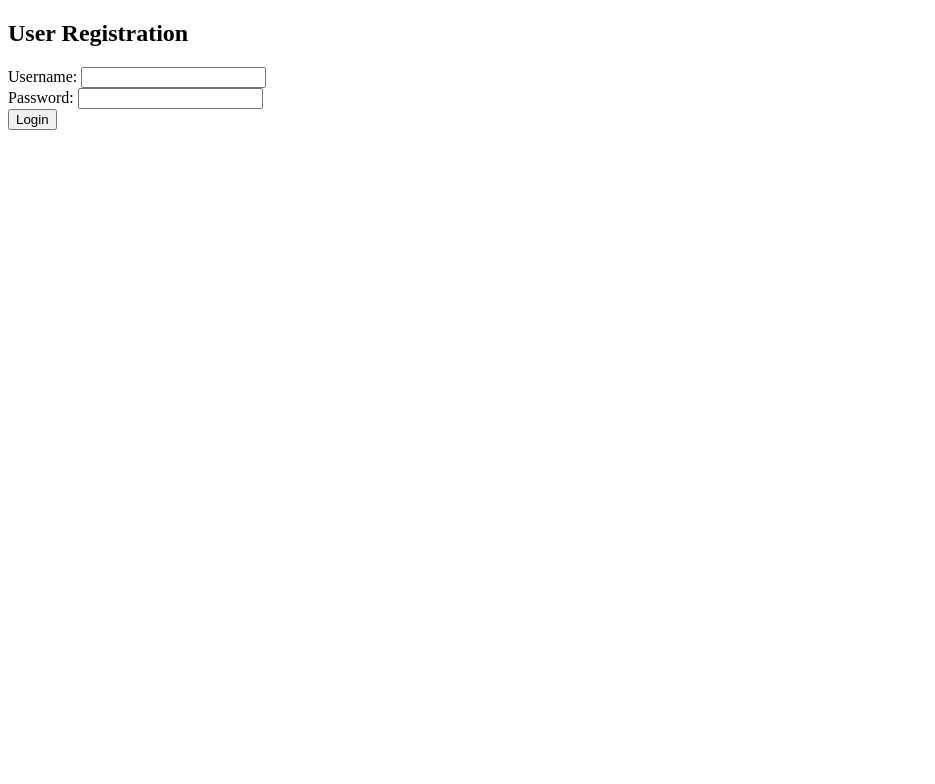
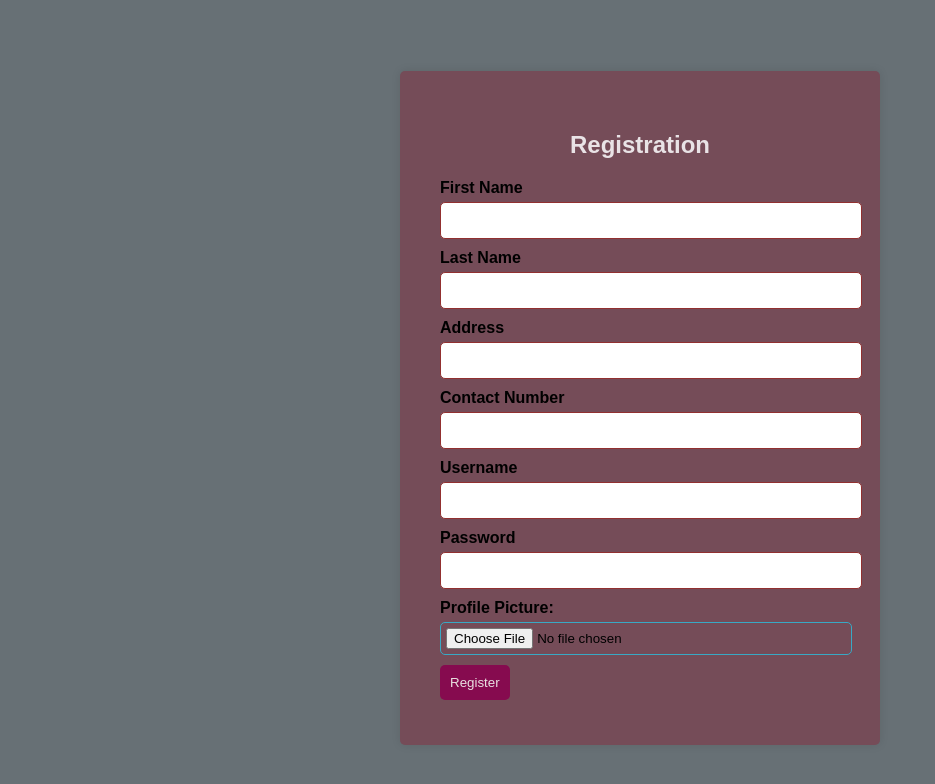
Before and after one commit to jenn0313/CHAT-APPLICATION, a website: page register.html in a window 1280 px wide. Shown: the whole page, without its empty margins (0-935 px from the left). Drawn offline with Linux system fonts and the light colour scheme.

Commit message:
Update register.html

```diff
--- a/register.html
+++ b/register.html
@@ -3,21 +3,121 @@
 <head>
 <meta charset="UTF-8">
 <meta name="viewport" content="width=device-width, initial-scale=1.0">
-    <title>Document</title>
+<title>Chat Application Registration</title>
+
+  <style>
+    /* Registration Form */
+    body {
+      font-family: Arial, sans-serif;
+      background-color: #f2f2f2;
+      background-color: rgba(66, 77, 83, 0.8);
+      padding: 0;
+      display: flex;
+      justify-content: center;
+      align-items: center;
+      height: 100vh;
+    }
+
+    .form-container {
+      width: 70%;
+      max-width: 400px;
+      padding: 40px;
+      background-color: #754c58;
+      border-radius: 5px;
+      box-shadow: 0px 0px 10px rgba(0, 0, 0, 0.1);
+    }
+
+    h2 {
+      text-align: center;
+      color: #e9e3e6;
+    }
+
+    /* Form Elements */
+    .form-group {
+      margin: 5px 0;
+    }
+
+    .form-group label {
+      display: block;
+      font-weight: bold;
+    }
+
+    .form-group input[type="text"],
+    .form-group input[type="password"] {
+      width: 100%;
+      padding: 10px;
+      margin: 5px 0;
+      border: 1px solid #923030;
+      border-radius: 5px;
+    }
+
+    /* Buttons */
+    .form-group button {
+      background-color: #860b4f;
+      color: #e9e1e1;
+      padding: 10px 10px;
+      border: none;
+      border-radius: 5px;
+      cursor: pointer;
+    }
+
+    .form-group button:hover {
+      background-color: #45a049;
+    }
+
+    /* File input style */
+    input[type="file"] {
+      width: 100%;
+      padding: 5px;
+      margin: 5px 0;
+      border: 1px solid #38a9c5;
+      border-radius: 5px;
+    }
+  </style>
 </head>
 <body>
-    <div id="Registration">
-        <h2>User Registration</h2>
-        <form id="Registration-form">
+  <div class="form-container">
+    <form id="registration-form">
+      <h2>Registration</h2>
       <div class="form-group">
-                <label for="username">Username:</label>
-                <input type="text" id="username" name="username" required>
+        <label for="First Name">First Name</label>
+        <input type="text" id="First Name" name="First Name" required>
       </div>
+
       <div class="form-group">
-                <label for="password">Password:</label>
-                <input type="password" id="password" name="password" required>
+        <label for="Last Name">Last Name</label>
+        <input type="text" id="Last Name" name="Last Name" required>
       </div>
-            <button type="submit">Login</button>
+
+      <div class="form-group">
+        <label for="Address">Address</label>
+        <input type="text" id="Address" name="Address" required>
+      </div>
+
+      <div class="form-group">
+        <label for="Contact Number">Contact Number</label>
+        <input type="text" id="Contact Number" name="Contact Number" required>
+      </div>
+
+      <div class="form-group">
+        <label for="Username">Username</label>
+        <input type="text" id="Username" name="Username" required>
+      </div>
+
+      <div class="form-group">
+        <label for="Password">Password</label>
+        <input type="text" id="Password" name="Password" required>
+      </div>
+
+      <div class="form-group">
+        <label for="picture">Profile Picture:</label>
+        <input type="file" id="picture" name="picture" accept="image/*">
+    </div>
+
+
+      <div class="form-group">
+        <button type="submit">Register</button>
+      </div>
     </form>
   </div>
 </body>
```
Lines whose indentation alone changed are shown as unchanged.
